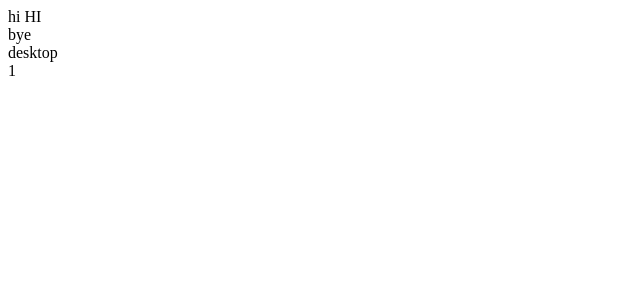
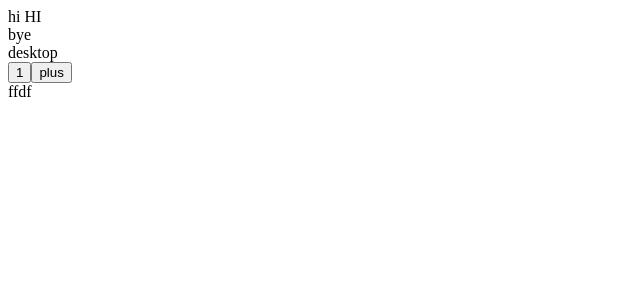
Before and after one commit to minki3/typescript-practice, a React (Create React App) app: page /page in a window 1280 px wide. Shown: the top 300 px of the page, without its empty margins (0-640 px from the left). Built offline with nearby package versions, Linux system fonts and the light colour scheme.

Commit message:
react.memo연습

```diff
--- a/src/Context.tsx
+++ b/src/Context.tsx
@@ -13,7 +13,7 @@ export const FirstContextProvider = ({
 }: {
   children: React.ReactNode;
 }) => {
-  const [count, setCount] = useState("1");
+  const [count, setCount] = useState("");
 
   const input = (id: string) => {
     if (count !== id) {
@@ -27,9 +27,9 @@ export const FirstContextProvider = ({
     setCount((prev) => prev + 1);
   };
 
-  useEffect(() => {
-    console.log("hi");
-  }, [count]);
+  // useEffect(() => {
+  //   console.log("hi");
+  // }, [count]);
 
   return (
     <firstContext.Provider value={{ count, input, output, plus }}>
--- a/src/pages/responsiveWeb/Page.tsx
+++ b/src/pages/responsiveWeb/Page.tsx
@@ -3,10 +3,11 @@ import { Default, Mobile, Tablet, Desktop } from "./ResponsiveWeb";
 import Test from "./Test";
 import Test2 from "./Test2";
 import { useFirst } from "../../Context";
+import SecondPage from "./SecondPage";
 
 const Page = () => {
-  const first = useFirst();
-  console.log(first.count);
+  const { count, input, output, plus } = useFirst();
+
   return (
     <div>
       <Default children={<Test />}></Default>
@@ -20,7 +21,22 @@ const Page = () => {
       <Desktop>
         <div>desktop</div>
       </Desktop>
-      <div>{first.count}</div>
+      <div>{count}</div>
+      <button
+        onClick={() => {
+          input(3);
+        }}
+      >
+        1
+      </button>
+      <button
+        onClick={() => {
+          plus();
+        }}
+      >
+        plus
+      </button>
+      <SecondPage />
     </div>
   );
 };
--- /dev/null
+++ b/src/pages/responsiveWeb/SecondPage.tsx
@@ -0,0 +1,8 @@
+import React from "react";
+
+const SecondPage = () => {
+  console.log("render");
+  return <div>ffdf</div>;
+};
+
+export default React.memo(SecondPage);
```
